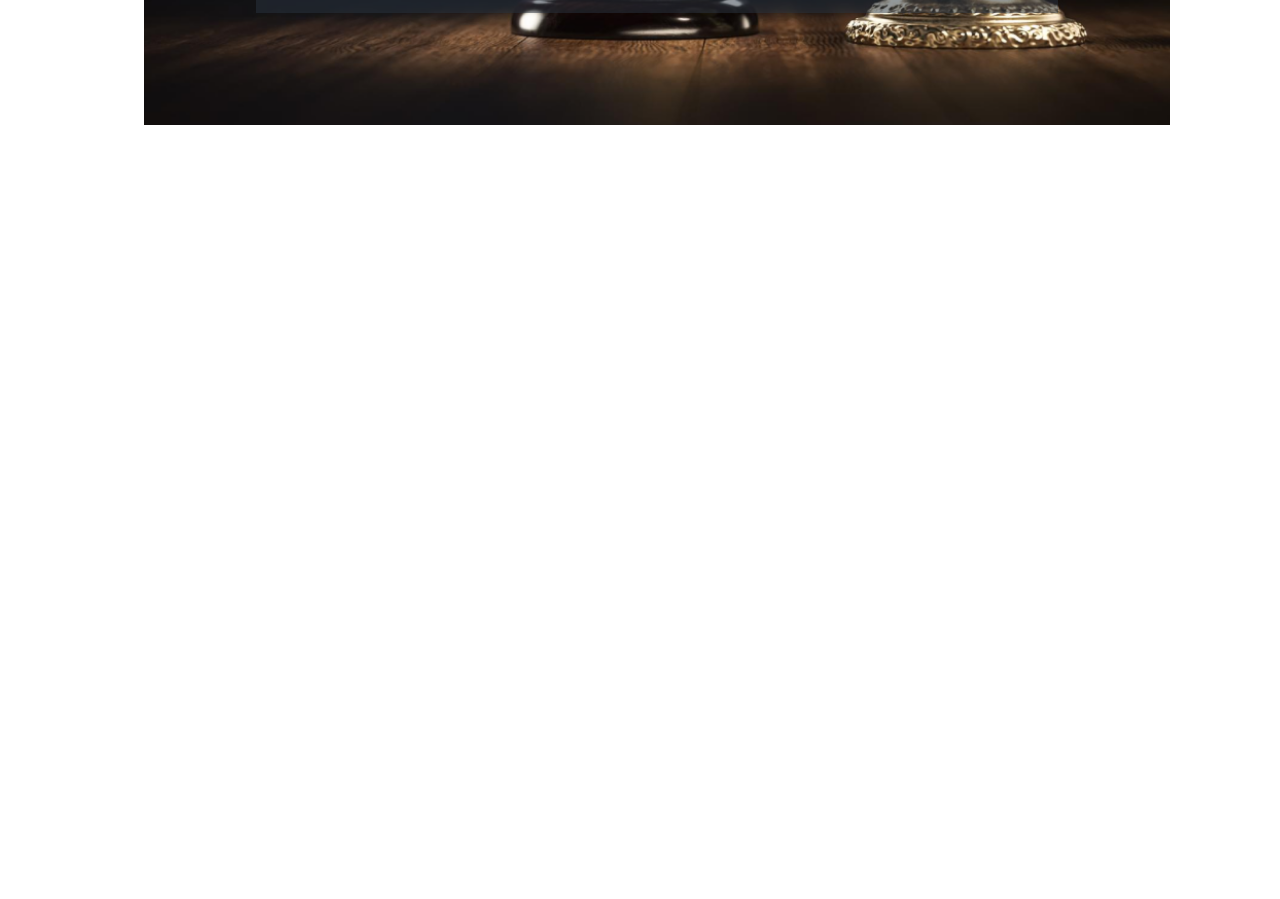
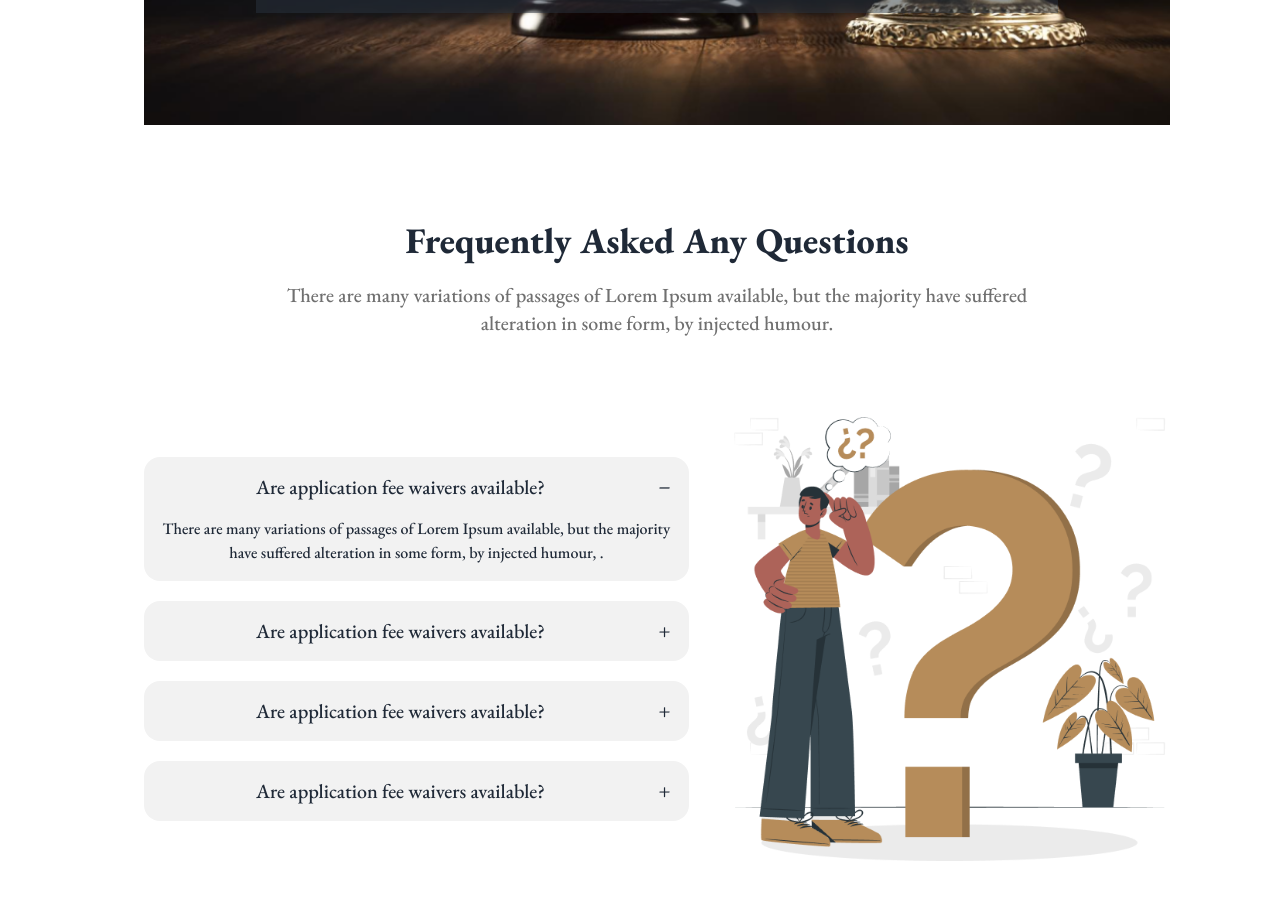
Before and after one commit to khaledsaifulla010/Legal-Solutions-Website-DaisyUI, a plain HTML site: page index.html in a window 1280 px wide. Shown: the part 2403-3302 px from the top of the page. Before the commit the page ends 2624 px from the top, so only its background shows below. Drawn offline with nearby package versions, Linux system fonts and the light colour scheme.

Commit message:
FAQ section added

```diff
--- a/index.html
+++ b/index.html
@@ -222,6 +222,58 @@
             </div>
         </section>
 
+        <!-- FAQ -->
+        <section class="text-center w-[1170px] lg:pl-36 my-24 ">
+            <h2 class="mb-5 text-4xl font-extrabold">Frequently Asked Any Questions</h2>
+            <p class="text-xl mb-10 max-w-3xl mx-auto text-primary-color lg:mb-20">There are many variations of passages of Lorem Ipsum available, but the majority have suffered alteration in some form, by injected humour.
+            </p>
+
+            <!-- Accordion -->
+            <div class="flex flex-col lg:flex-row justify-between items-center gap-10 lg:pt-0 pt-10">
+                <div class="lg:w-[570px]">
+                    <div class="collapse collapse-plus bg-base-200 mb-5">
+                        <input type="radio" name="my-accordion-3" checked="checked" />
+                        <div class="collapse-title text-xl font-medium">
+                            Are application fee waivers available?
+                        </div>
+                        <div class="collapse-content">
+                          <p>There are many variations of passages of Lorem Ipsum available, but the majority have suffered alteration in some form, by injected humour, . </p>
+                        </div>
+                      </div>
+                      <div class="collapse collapse-plus bg-base-200 mb-5">
+                        <input type="radio" name="my-accordion-3" />
+                        <div class="collapse-title text-xl font-medium">
+                            Are application fee waivers available?
+                        </div>
+                        <div class="collapse-content">
+                          <p>There are many variations of passages of Lorem Ipsum available, but the majority have suffered alteration in some form, by injected humour, . </p>
+                        </div>
+                      </div>
+                      <div class="collapse collapse-plus bg-base-200 mb-5">
+                        <input type="radio" name="my-accordion-3" />
+                        <div class="collapse-title text-xl font-medium">
+                            Are application fee waivers available?
+                        </div>
+                        <div class="collapse-content">
+                          <p>There are many variations of passages of Lorem Ipsum available, but the majority have suffered alteration in some form, by injected humour, . </p>
+                        </div>
+                      </div>
+                      <div class="collapse collapse-plus bg-base-200">
+                        <input type="radio" name="my-accordion-3" />
+                        <div class="collapse-title text-xl font-medium">
+                            Are application fee waivers available?
+                        </div>
+                        <div class="collapse-content">
+                          <p>There are many variations of passages of Lorem Ipsum available, but the majority have suffered alteration in some form, by injected humour, . </p>
+                        </div>
+                      </div>
+                </div>
+                <div class="w-[45%]">
+                    <img src="images/faq.png" alt="">
+                </div>
+            </div>
+            </section>
+
     </main>
 
 </body>
```
